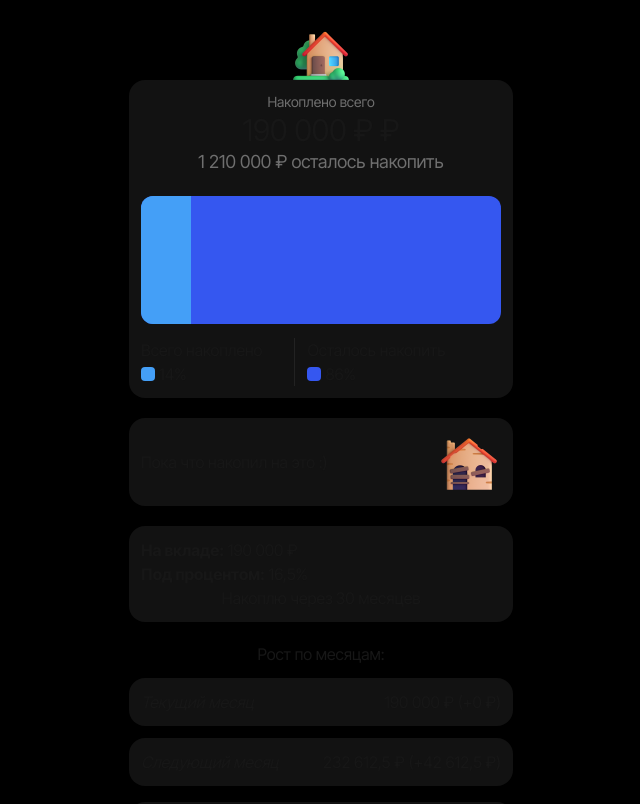
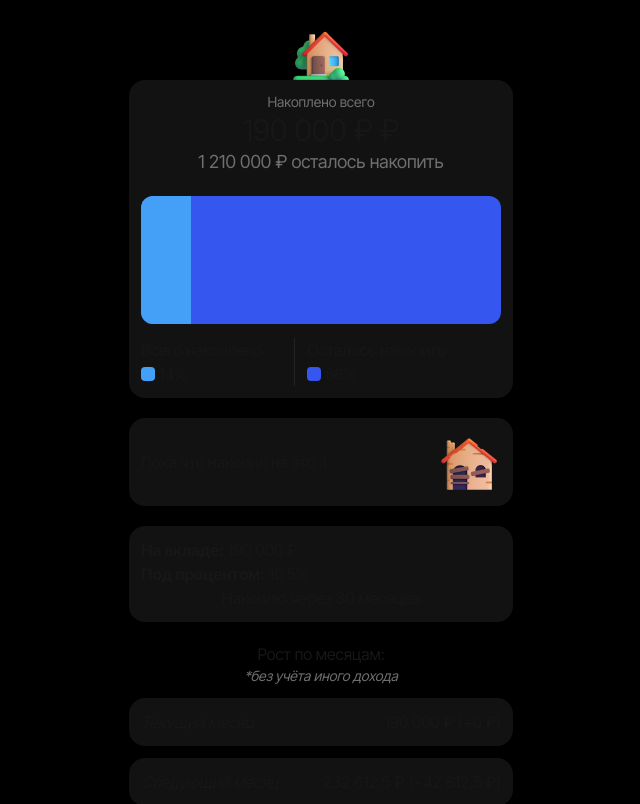
Before and after one commit to Zamelane/counter, a Next.js app: page / in a window 1280 px wide. Shown: the top 804 px of the page, without its empty margins (319-959 px from the left). Built offline with nearby package versions, Linux system fonts and the light colour scheme.

Commit message:
Add history title description

```diff
--- a/src/app/page.tsx
+++ b/src/app/page.tsx
@@ -103,6 +103,9 @@ export default function Home() {
         </div>
 
         <p className="pt-5">Рост по месяцам:</p>
+        <p className="pt-0 text-sm text-[#6F6F6F]">
+          <i>*без учёта иного дохода</i>
+        </p>
         {calc.monthes.map((month, i) => {
           let currShow = showes[i];
           if (currShow == undefined) {
```
